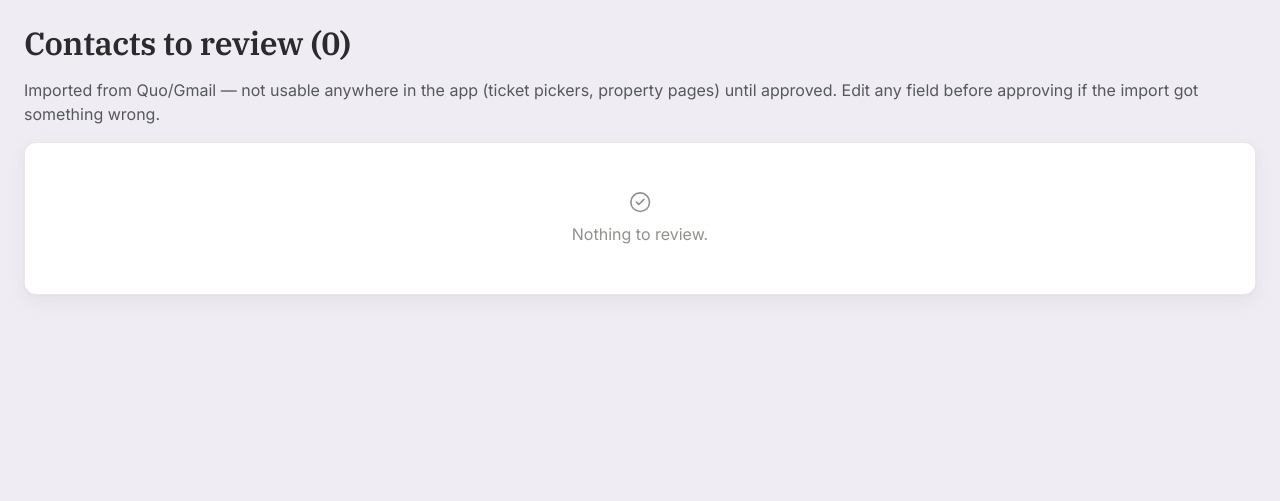
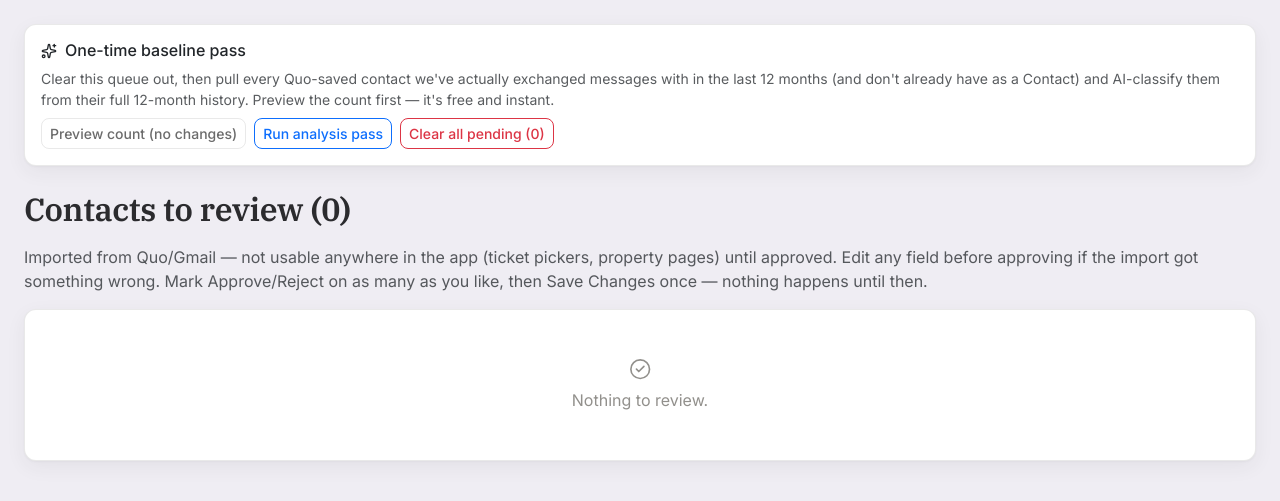
Before and after one commit to operations950/propermanagement, a Django app: page /contacts/review/ in a window 1280 px wide; the page is wider, and only the part inside the window is pictured. Shown: the part 81-582 px from the top of that part. Run offline with Django 5.2, Linux system fonts and the light colour scheme; the visitor is signed in with stand-in values (Sample User, id 1); data comes from the database, SQL or seed files in the repository; data that the repository does not hold is empty; some libraries are stand-ins or nearby versions.

Commit message:
Add one-time Quo contact analysis pass + rework review screen UX
Three related changes to clean up a review queue that's grown to
hundreds of stale/low-signal candidates:

1. New management command analyze_recent_quo_contacts: for every
   Quo-saved contact we've actually exchanged messages with in the last
   12 months who isn't already an approved Contact, pulls their full
   12-month history and AI-classifies them (contact type / property /
   trade) into a fresh ContactImportCandidate, reusing the existing
   intake/contact_classifier.py. --count-only reports how many contacts
   qualify with zero Quo/Claude API calls, so the scope is known before
   committing to a real run.

2. Admin-only triggers (matching the existing "no Railway shell access"
   pattern already used for the other Quo management commands):
   "Preview count" runs synchronously and shows the number inline,
   "Run analysis pass" kicks the real thing off in the background, and
   "Clear all pending" hard-deletes every still-PENDING
   ContactImportCandidate outright regardless of source — not a reject,
   which would just leave hundreds of resolved-but-still-there rows
   around. All three surfaced directly on /contacts/review/ rather than
   the semi-hidden Quo Webhook Log page.

3. The review screen's approve/reject (and update apply/dismiss) no
   longer submit a real form per click — each was a full page
   navigation, resetting scroll position and any other in-progress edit
   on a queue that can run to hundreds of rows. Marking a decision is
   now purely client-side (a toggle: click again to unmark, click the
   other decision to switch); a floating "Save Changes (N)" button
   appears once anything's marked, and processes every marked decision
   in one request (contact_review_bulk_save, refactored from the
   existing per-candidate approve/reject/apply/dismiss logic into
   shared helpers so both paths share the same validation/dupe-
   matching) before reloading once to show the shorter list.

Verified against the real local review queue (672 pending candidates):
count-only and clear-all logic confirmed via rolled-back transactions
(672 -> 0 -> rolled back to 672), and the full mark/toggle/switch/
Save-Changes/reload flow exercised for real on two live candidates
(one approved into a new Contact, one rejected), confirmed via direct
DB inspection, then reverted so local state matches what it was before
testing.

```diff
--- a/core/templates/core/contact_review.html
+++ b/core/templates/core/contact_review.html
@@ -1,11 +1,42 @@
 {% extends 'base.html' %}
 {% block title %}Contacts to review{% endblock %}
 {% block content %}
+{% if request.user.is_superuser %}
+<div class="card mb-4">
+    <div class="card-body">
+        <h6 class="card-title d-flex align-items-center gap-2"><i data-lucide="sparkles" class="icon"></i> One-time baseline pass</h6>
+        <p class="small text-muted mb-2">
+            Clear this queue out, then pull every Quo-saved contact we've actually exchanged messages
+            with in the last 12 months (and don't already have as a Contact) and AI-classify them from
+            their full 12-month history. Preview the count first — it's free and instant.
+        </p>
+        <div class="d-flex flex-wrap gap-2">
+            <form method="post" action="{% url 'quo_analyze_contacts_count' %}" class="d-inline">
+                {% csrf_token %}
+                <button type="submit" class="btn btn-outline-secondary btn-sm">Preview count (no changes)</button>
+            </form>
+            <form method="post" action="{% url 'quo_analyze_contacts_trigger' %}" class="d-inline"
+                  onsubmit="return confirm('Run the full 12-month analysis pass? This calls Claude once per qualifying contact and runs in the background — check Railway logs for progress.');">
+                {% csrf_token %}
+                <button type="submit" class="btn btn-outline-primary btn-sm">Run analysis pass</button>
+            </form>
+            <form method="post" action="{% url 'contact_candidates_clear_all' %}" class="d-inline"
+                  onsubmit="return confirm('Permanently delete all {{ candidates|length }} pending contact candidate(s) below? This cannot be undone.');">
+                {% csrf_token %}
+                <button type="submit" class="btn btn-outline-danger btn-sm">Clear all pending ({{ candidates|length }})</button>
+            </form>
+        </div>
+    </div>
+</div>
+{% endif %}
+
+<form id="review-bulk-form">
+{% csrf_token %}
 {% if update_candidates %}
 <h2 class="page-title my-3">Contact updates ({{ update_candidates|length }})</h2>
-<p class="text-muted">These contacts already exist and are in use — their info changed in Quo since we last synced. Apply to update the real Contact, or dismiss to keep what's on file.</p>
+<p class="text-muted">These contacts already exist and are in use — their info changed in Quo since we last synced. Mark Apply to update the real Contact, or Dismiss to keep what's on file, then Save Changes.</p>
 {% for u in update_candidates %}
-<div class="card mb-3">
+<div class="card mb-3" data-review-card data-kind="update" data-pk="{{ u.pk }}">
     <div class="card-body">
         <div class="d-flex justify-content-between align-items-start mb-2">
             <span class="badge rounded-pill bg-light text-dark border">Quo update</span>
@@ -26,14 +57,11 @@
                 <div class="form-control-plaintext py-0">{{ u.contact.email|default:"—" }} {% if u.proposed_email and u.proposed_email != u.contact.email %}<i data-lucide="arrow-right" class="icon"></i> <strong>{{ u.proposed_email }}</strong>{% endif %}</div>
             </div>
         </div>
-        <form method="post" action="{% url 'contact_update_apply' u.pk %}" class="d-inline">
-            {% csrf_token %}
-            <button class="btn btn-success btn-sm" type="submit"><i data-lucide="check" class="icon"></i> Apply</button>
-        </form>
-        <form method="post" action="{% url 'contact_update_dismiss' u.pk %}" class="d-inline">
-            {% csrf_token %}
-            <button class="btn btn-link btn-sm text-danger" type="submit"><i data-lucide="x" class="icon"></i> Dismiss</button>
-        </form>
+        <div class="d-flex align-items-center gap-2">
+            <button type="button" class="btn btn-outline-success btn-sm" data-review-decide="apply"><i data-lucide="check" class="icon"></i> Apply</button>
+            <button type="button" class="btn btn-outline-danger btn-sm" data-review-decide="dismiss"><i data-lucide="x" class="icon"></i> Dismiss</button>
+            <span class="small fw-medium" data-review-marked hidden></span>
+        </div>
     </div>
 </div>
 {% endfor %}
@@ -41,37 +69,35 @@
 {% endif %}
 
 <h2 class="page-title my-3">Contacts to review ({{ candidates|length }})</h2>
-<p class="text-muted">Imported from Quo/Gmail — not usable anywhere in the app (ticket pickers, property pages) until approved. Edit any field before approving if the import got something wrong.</p>
+<p class="text-muted">Imported from Quo/Gmail — not usable anywhere in the app (ticket pickers, property pages) until approved. Edit any field before approving if the import got something wrong. Mark Approve/Reject on as many as you like, then Save Changes once — nothing happens until then.</p>
 
 {% for c in candidates %}
-<div class="card mb-3">
+<div class="card mb-3" data-review-card data-kind="candidate" data-pk="{{ c.pk }}">
     <div class="card-body">
         <div class="d-flex justify-content-between align-items-start mb-2">
             <span class="badge rounded-pill bg-light text-dark border">{{ c.get_source_display }}</span>
             <span class="text-muted small">{{ c.created_at|date:"M j, Y" }}</span>
         </div>
-        {% if c.raw_context %}<p class="text-muted small mb-2">{{ c.raw_context }}</p>{% endif %}
-        <form method="post" action="{% url 'contact_review_approve' c.pk %}">
-            {% csrf_token %}
+        {% if c.raw_context %}<p class="text-muted small mb-2">{{ c.raw_context|linebreaksbr }}</p>{% endif %}
         <div class="row g-2 mb-3">
             <div class="col-md-4">
                 <label class="form-label small text-muted mb-1">Name</label>
-                    <input type="text" name="name" class="form-control" value="{{ c.name }}">
+                <input type="text" class="form-control" data-review-field="name" value="{{ c.name }}">
             </div>
             <div class="col-md-4">
                 <label class="form-label small text-muted mb-1">Phone</label>
-                    <input type="tel" name="phone" class="form-control" placeholder="555-123-4567" value="{{ c.phone }}">
+                <input type="tel" class="form-control" data-review-field="phone" placeholder="555-123-4567" value="{{ c.phone }}">
             </div>
             <div class="col-md-4">
                 <label class="form-label small text-muted mb-1">Email</label>
-                    <input type="email" name="email" class="form-control" value="{{ c.email }}">
+                <input type="email" class="form-control" data-review-field="email" value="{{ c.email }}">
             </div>
         </div>
 
         <div class="mb-3">
             <label class="form-label small text-muted mb-1 d-block">Type</label>
             <div class="bubble-picker" data-bubble-picker data-mode="single" data-name="contact_type">
-                    <input type="hidden" name="contact_type" data-bubble-input value="{{ c.suggested_contact_type }}">
+                <input type="hidden" data-bubble-input data-review-field="contact_type" value="{{ c.suggested_contact_type }}">
                 <div class="bubble-slot" data-bubble-slot data-empty-text="Choose a type"></div>
                 <div class="bubble-pool" data-bubble-pool>
                     {% for value, label in type_choices %}
@@ -84,7 +110,7 @@
         <div class="mb-3">
             <label class="form-label small text-muted mb-1 d-block">Property (optional)</label>
             <div class="bubble-picker" data-bubble-picker data-mode="drilldown" data-name="property_id">
-                    <input type="hidden" name="property_id" data-bubble-input value="{{ c.suggested_property_id|default:'' }}">
+                <input type="hidden" data-bubble-input data-review-field="property_id" value="{{ c.suggested_property_id|default:'' }}">
                 <div class="bubble-slot" data-bubble-slot data-empty-text="No property"></div>
                 <div class="bubble-pool" data-bubble-pool data-tier="1">
                     {% for entry in properties_by_type %}
@@ -119,12 +145,11 @@
             </div>
         </div>
 
-            <button class="btn btn-success" type="submit"><i data-lucide="check" class="icon"></i> Approve</button>
-        </form>
-        <form method="post" action="{% url 'contact_review_reject' c.pk %}" class="mt-2" onsubmit="return confirm('Reject this candidate? It won\'t become a Contact.');">
-            {% csrf_token %}
-            <button class="btn btn-link btn-sm text-danger p-0 d-inline-flex align-items-center gap-1" type="submit"><i data-lucide="x" class="icon"></i> Reject</button>
-        </form>
+        <div class="d-flex align-items-center gap-2">
+            <button type="button" class="btn btn-outline-success btn-sm" data-review-decide="approve"><i data-lucide="check" class="icon"></i> Approve</button>
+            <button type="button" class="btn btn-outline-danger btn-sm" data-review-decide="reject"><i data-lucide="x" class="icon"></i> Reject</button>
+            <span class="small fw-medium" data-review-marked hidden></span>
+        </div>
     </div>
 </div>
 {% empty %}
@@ -135,4 +160,91 @@
     </div>
 </div>
 {% endfor %}
+</form>
+
+<button type="button" id="review-save-changes-btn" class="btn btn-primary shadow"
+        style="position: fixed; top: 84px; right: 24px; z-index: 1040; display: none;">
+    <i data-lucide="save" class="icon"></i> Save Changes (<span id="review-save-changes-count">0</span>)
+</button>
+
+<script>
+(function () {
+    var form = document.getElementById('review-bulk-form');
+    var saveBtn = document.getElementById('review-save-changes-btn');
+    var countEl = document.getElementById('review-save-changes-count');
+    var csrfToken = form.querySelector('[name=csrfmiddlewaretoken]').value;
+    var marks = new Map(); // card -> decision
+
+    function labelFor(kind, decision) {
+        if (kind === 'candidate') return decision === 'approve' ? 'Marked: Approve' : 'Marked: Reject';
+        return decision === 'apply' ? 'Marked: Apply' : 'Marked: Dismiss';
+    }
+
+    function updateFloatingButton() {
+        var count = marks.size;
+        countEl.textContent = count;
+        saveBtn.style.display = count ? 'inline-flex' : 'none';
+    }
+
+    form.querySelectorAll('[data-review-card]').forEach(function (card) {
+        var markedLabel = card.querySelector('[data-review-marked]');
+        card.querySelectorAll('[data-review-decide]').forEach(function (btn) {
+            btn.addEventListener('click', function () {
+                var decision = btn.dataset.reviewDecide;
+                if (marks.get(card) === decision) {
+                    // clicking the already-marked decision again un-marks the card
+                    marks.delete(card);
+                    card.style.removeProperty('border-color');
+                    markedLabel.hidden = true;
+                } else {
+                    marks.set(card, decision);
+                    card.style.borderColor = decision === 'approve' || decision === 'apply'
+                        ? 'var(--status-good)' : 'var(--status-critical, #dc3545)';
+                    markedLabel.textContent = labelFor(card.dataset.kind, decision);
+                    markedLabel.style.color = decision === 'approve' || decision === 'apply'
+                        ? 'var(--status-good)' : 'var(--status-critical, #dc3545)';
+                    markedLabel.hidden = false;
+                }
+                updateFloatingButton();
+            });
+        });
+    });
+
+    saveBtn.addEventListener('click', function () {
+        var entries = [];
+        marks.forEach(function (decision, card) {
+            var entry = { type: card.dataset.kind, pk: parseInt(card.dataset.pk, 10), decision: decision };
+            if (card.dataset.kind === 'candidate') {
+                card.querySelectorAll('[data-review-field]').forEach(function (field) {
+                    entry[field.dataset.reviewField] = field.value;
+                });
+            }
+            entries.push(entry);
+        });
+        if (!entries.length) return;
+
+        saveBtn.disabled = true;
+        saveBtn.textContent = 'Saving…';
+
+        fetch('{% url "contact_review_bulk_save" %}', {
+            method: 'POST',
+            headers: { 'Content-Type': 'application/json', 'X-CSRFToken': csrfToken },
+            body: JSON.stringify(entries),
+        })
+            .then(function (resp) { return resp.json(); })
+            .then(function (data) {
+                if (data.errors && data.errors.length) {
+                    alert('Some rows had a problem and were left for you to fix:\n\n' + data.errors.join('\n'));
+                }
+                location.reload();
+            })
+            .catch(function () {
+                alert('Save failed — check your connection and try again.');
+                saveBtn.disabled = false;
+                saveBtn.innerHTML = '<i data-lucide="save" class="icon"></i> Save Changes (' + marks.size + ')';
+                if (window.lucide) lucide.createIcons();
+            });
+    });
+})();
+</script>
 {% endblock %}
--- a/core/urls.py
+++ b/core/urls.py
@@ -28,6 +28,8 @@ urlpatterns = [
     path('contacts/new/', views.contact_create, name='contact_create'),
     path('contacts/<int:pk>/edit/', views.contact_edit, name='contact_edit'),
     path('contacts/review/', views.contact_review, name='contact_review'),
+    path('contacts/review/clear-all/', views.contact_candidates_clear_all, name='contact_candidates_clear_all'),
+    path('contacts/review/bulk-save/', views.contact_review_bulk_save, name='contact_review_bulk_save'),
     path('contacts/review/<int:pk>/approve/', views.contact_review_approve, name='contact_review_approve'),
     path('contacts/review/<int:pk>/reject/', views.contact_review_reject, name='contact_review_reject'),
     path('contacts/updates/<int:pk>/apply/', views.contact_update_apply, name='contact_update_apply'),
--- a/core/views.py
+++ b/core/views.py
@@ -1,3 +1,4 @@
+import json
 import logging
 from datetime import timedelta
 
@@ -698,6 +699,24 @@ def contact_review(request):
     })
 
 
+@login_required
+@user_passes_test(_is_admin)
+def contact_candidates_clear_all(request):
+    """Admin-only, one-time: hard-deletes every still-PENDING
+    ContactImportCandidate outright, regardless of source (Quo/Gmail/Yardi)
+    — not a reject, which would just leave 725+ resolved-but-still-there
+    rows around. Used to reset a review queue that's grown too large/stale
+    to work through row by row before repopulating it with a better-
+    targeted pass (see analyze_recent_quo_contacts). Never touches already-
+    approved/rejected candidates or real Contacts."""
+    if request.method == 'POST':
+        qs = ContactImportCandidate.objects.filter(status=ContactImportCandidate.Status.PENDING)
+        count = qs.count()
+        qs.delete()
+        messages.success(request, f'Deleted {count} pending contact candidate(s).')
+    return redirect('contact_review')
+
+
 def _candidate_dupe(candidate):
     """A Contact already matching this candidate's phone or email, if any —
     checked again at approval time (not just at import time) in case
@@ -712,41 +731,86 @@ def _candidate_dupe(candidate):
     return Contact.objects.filter(lookup).first()
 
 
+def _approve_candidate(candidate, user, name, phone, email, contact_type, trade, property_id):
+    """Shared by the single-candidate approve view (kept for direct/API use)
+    and the review screen's bulk-save endpoint. Returns (ok, error, linked_existing)
+    — on failure the candidate is left untouched (still PENDING) so it's
+    simply skipped this round rather than silently mis-saved."""
+    name = name.strip() or candidate.name
+    phone = phone.strip()
+    email = email.strip()
+    contact_type = contact_type or candidate.suggested_contact_type
+    trade = trade.strip()
+
+    if not is_valid_phone(phone):
+        return False, 'Phone must be in XXX-XXX-XXXX format.', False
+
+    candidate.name, candidate.phone, candidate.email = name, phone, email
+    existing = _candidate_dupe(candidate)
+    if existing:
+        contact = existing
+    else:
+        contact = Contact.objects.create(
+            name=name, phone=phone, email=email, contact_type=contact_type, trade=trade,
+            source=candidate.source,
+        )
+        if property_id:
+            contact.properties.add(property_id)
+    candidate.status = ContactImportCandidate.Status.APPROVED
+    candidate.resolved_at = timezone.now()
+    candidate.resolved_by = user
+    candidate.resolved_contact = contact
+    candidate.save()
+    return True, None, bool(existing)
+
+
+def _reject_candidate(candidate, user):
+    candidate.status = ContactImportCandidate.Status.REJECTED
+    candidate.resolved_at = timezone.now()
+    candidate.resolved_by = user
+    candidate.save()
+
+
+def _apply_update(update, user):
+    contact = update.contact
+    if update.proposed_name:
+        contact.name = update.proposed_name
+    if update.proposed_phone:
+        contact.phone = update.proposed_phone
+    if update.proposed_email:
+        contact.email = update.proposed_email
+    contact.save(update_fields=['name', 'phone', 'email'])
+    update.status = ContactUpdateCandidate.Status.APPLIED
+    update.resolved_at = timezone.now()
+    update.resolved_by = user
+    update.save()
+
+
+def _dismiss_update(update, user):
+    update.status = ContactUpdateCandidate.Status.DISMISSED
+    update.resolved_at = timezone.now()
+    update.resolved_by = user
+    update.save()
+
+
 @login_required
 def contact_review_approve(request, pk):
     candidate = get_object_or_404(ContactImportCandidate, pk=pk, status=ContactImportCandidate.Status.PENDING)
     if request.method == 'POST':
-        name = request.POST.get('name', '').strip() or candidate.name
-        phone = request.POST.get('phone', '').strip()
-        email = request.POST.get('email', '').strip()
-        contact_type = request.POST.get('contact_type') or candidate.suggested_contact_type
-        trade = request.POST.get('trade', '').strip()
-        property_id = request.POST.get('property_id') or None
-
-        if not is_valid_phone(phone):
-            messages.error(request, 'Phone must be in XXX-XXX-XXXX format — nothing was approved.')
-            return redirect('contact_review')
-
-        candidate.name, candidate.phone, candidate.email = name, phone, email
-        existing = _candidate_dupe(candidate)
-        if existing:
-            contact = existing
+        ok, error, linked_existing = _approve_candidate(
+            candidate, request.user,
+            request.POST.get('name', ''), request.POST.get('phone', ''), request.POST.get('email', ''),
+            request.POST.get('contact_type', ''), request.POST.get('trade', ''),
+            request.POST.get('property_id') or None,
+        )
+        if ok:
+            messages.success(
+                request,
+                f'Approved — {"linked to existing" if linked_existing else "created"} '
+                f'contact "{candidate.resolved_contact.name}".',
+            )
         else:
-            contact = Contact.objects.create(
-                name=name, phone=phone, email=email, contact_type=contact_type, trade=trade,
-                source=candidate.source,
-            )
-            if property_id:
-                contact.properties.add(property_id)
-        candidate.status = ContactImportCandidate.Status.APPROVED
-        candidate.resolved_at = timezone.now()
-        candidate.resolved_by = request.user
-        candidate.resolved_contact = contact
-        candidate.save()
-        messages.success(
-            request,
-            f'Approved — {"linked to existing" if existing else "created"} contact "{contact.name}".',
-        )
+            messages.error(request, f'{error} — nothing was approved.')
     return redirect('contact_review')
 
 
@@ -754,10 +818,7 @@ def contact_review_approve(request, pk):
 def contact_review_reject(request, pk):
     candidate = get_object_or_404(ContactImportCandidate, pk=pk, status=ContactImportCandidate.Status.PENDING)
     if request.method == 'POST':
-        candidate.status = ContactImportCandidate.Status.REJECTED
-        candidate.resolved_at = timezone.now()
-        candidate.resolved_by = request.user
-        candidate.save()
+        _reject_candidate(candidate, request.user)
         messages.success(request, f'Rejected "{candidate.name}".')
     return redirect('contact_review')
 
@@ -768,20 +829,73 @@ def contact_update_apply(request, pk):
         ContactUpdateCandidate, pk=pk, status=ContactUpdateCandidate.Status.PENDING,
     )
     if request.method == 'POST':
-        contact = update.contact
-        if update.proposed_name:
-            contact.name = update.proposed_name
-        if update.proposed_phone:
-            contact.phone = update.proposed_phone
-        if update.proposed_email:
-            contact.email = update.proposed_email
-        contact.save(update_fields=['name', 'phone', 'email'])
-        update.status = ContactUpdateCandidate.Status.APPLIED
-        update.resolved_at = timezone.now()
-        update.resolved_by = request.user
-        update.save()
-        messages.success(request, f'Updated "{contact.name}" from Quo.')
+        contact_name = update.contact.name
+        _apply_update(update, request.user)
+        messages.success(request, f'Updated "{contact_name}" from Quo.')
     return redirect('contact_review')
+
+
+@login_required
+def contact_review_bulk_save(request):
+    """The review screen's floating "Save Changes" button — every
+    approve/reject/apply/dismiss decision is marked client-side only (no
+    request per click, see contact_review.html), so this processes every
+    marked decision in one request instead of the page reloading after
+    each single one. Reads a JSON body (not request.POST) since entries mix
+    two different candidate tables with a decision and, for approvals, the
+    row's live-edited field values. A candidate resolved by someone else
+    since the page loaded (already not PENDING) is skipped quietly rather
+    than erroring the whole batch."""
+    if request.method != 'POST':
+        return redirect('contact_review')
+
+    try:
+        entries = json.loads(request.body or '[]')
+    except (ValueError, TypeError):
+        return JsonResponse({'success': False, 'error': 'Malformed request.'}, status=400)
+
+    approved = rejected = applied = dismissed = 0
+    errors = []
+    for entry in entries:
+        pk = entry.get('pk')
+        decision = entry.get('decision')
+        kind = entry.get('type')
+        try:
+            if kind == 'candidate':
+                candidate = ContactImportCandidate.objects.get(
+                    pk=pk, status=ContactImportCandidate.Status.PENDING,
+                )
+                if decision == 'approve':
+                    ok, error, _linked_existing = _approve_candidate(
+                        candidate, request.user,
+                        entry.get('name', ''), entry.get('phone', ''), entry.get('email', ''),
+                        entry.get('contact_type', ''), entry.get('trade', ''),
+                        entry.get('property_id') or None,
+                    )
+                    if ok:
+                        approved += 1
+                    else:
+                        errors.append(f'{candidate.name or candidate.phone or "unnamed"}: {error}')
+                elif decision == 'reject':
+                    _reject_candidate(candidate, request.user)
+                    rejected += 1
+            elif kind == 'update':
+                update = ContactUpdateCandidate.objects.get(
+                    pk=pk, status=ContactUpdateCandidate.Status.PENDING,
+                )
+                if decision == 'apply':
+                    _apply_update(update, request.user)
+                    applied += 1
+                elif decision == 'dismiss':
+                    _dismiss_update(update, request.user)
+                    dismissed += 1
+        except (ContactImportCandidate.DoesNotExist, ContactUpdateCandidate.DoesNotExist):
+            continue
+
+    return JsonResponse({
+        'success': True, 'approved': approved, 'rejected': rejected,
+        'applied': applied, 'dismissed': dismissed, 'errors': errors,
+    })
 
 
 @login_required
@@ -790,10 +904,7 @@ def contact_update_dismiss(request, pk):
         ContactUpdateCandidate, pk=pk, status=ContactUpdateCandidate.Status.PENDING,
     )
     if request.method == 'POST':
-        update.status = ContactUpdateCandidate.Status.DISMISSED
-        update.resolved_at = timezone.now()
-        update.resolved_by = request.user
-        update.save()
+        _dismiss_update(update, request.user)
         messages.success(request, f'Dismissed the proposed update for "{update.contact.name}".')
     return redirect('contact_review')
 
--- a/intake/urls.py
+++ b/intake/urls.py
@@ -19,5 +19,13 @@ urlpatterns = [
         'webhooks/quo/log/reset-contacts/', views.quo_reset_candidates_trigger,
         name='quo_reset_candidates_trigger',
     ),
+    path(
+        'webhooks/quo/log/analyze-contacts/count/', views.quo_analyze_contacts_count,
+        name='quo_analyze_contacts_count',
+    ),
+    path(
+        'webhooks/quo/log/analyze-contacts/run/', views.quo_analyze_contacts_trigger,
+        name='quo_analyze_contacts_trigger',
+    ),
     path('webhooks/quo/<str:token>/', views.quo_webhook, name='quo_webhook'),
 ]
```
Also changed, not shown: intake/management/commands/analyze_recent_quo_contacts.py (added, +178 -0 lines), intake/views.py (+41 -0 lines). Lines whose indentation alone changed are shown as unchanged.
